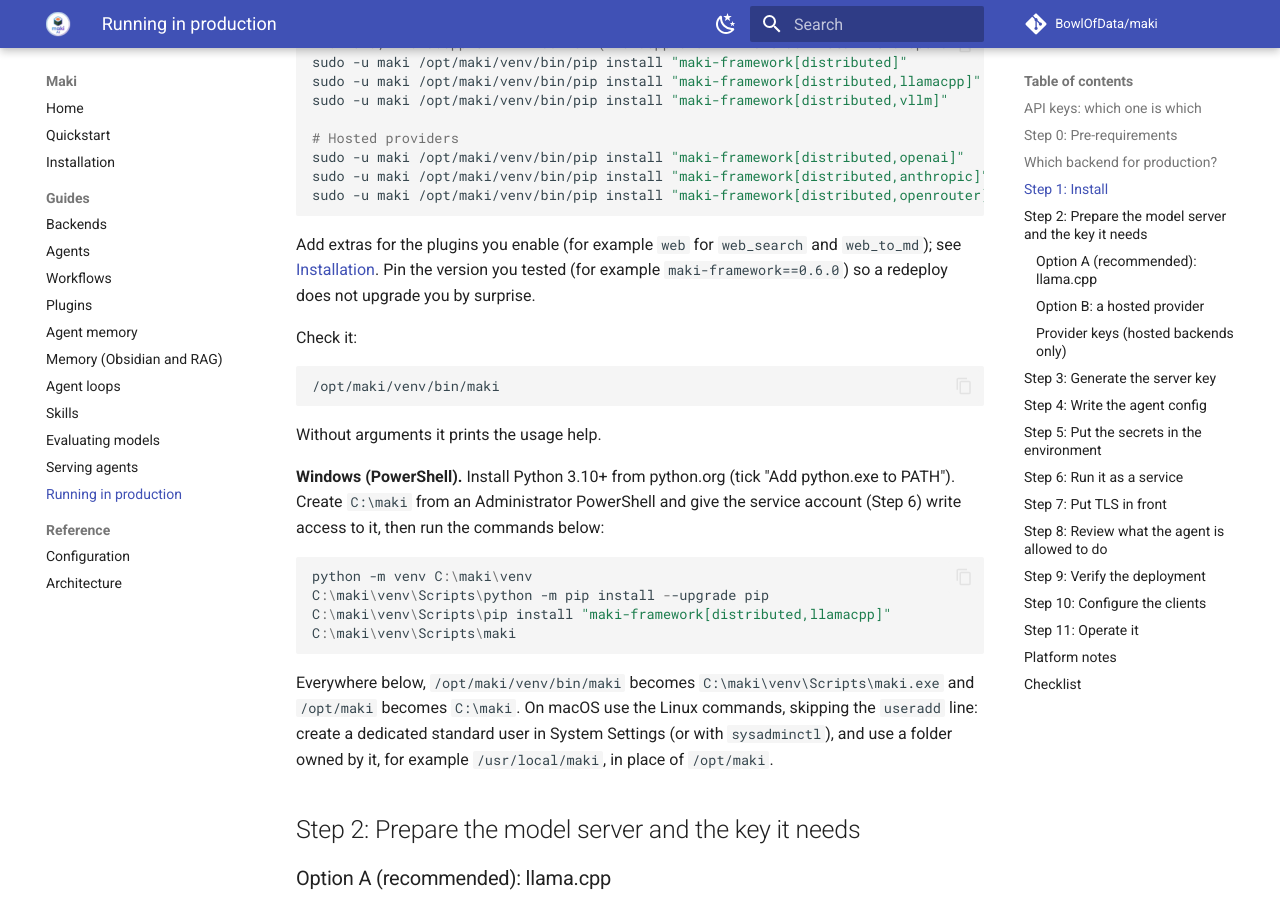
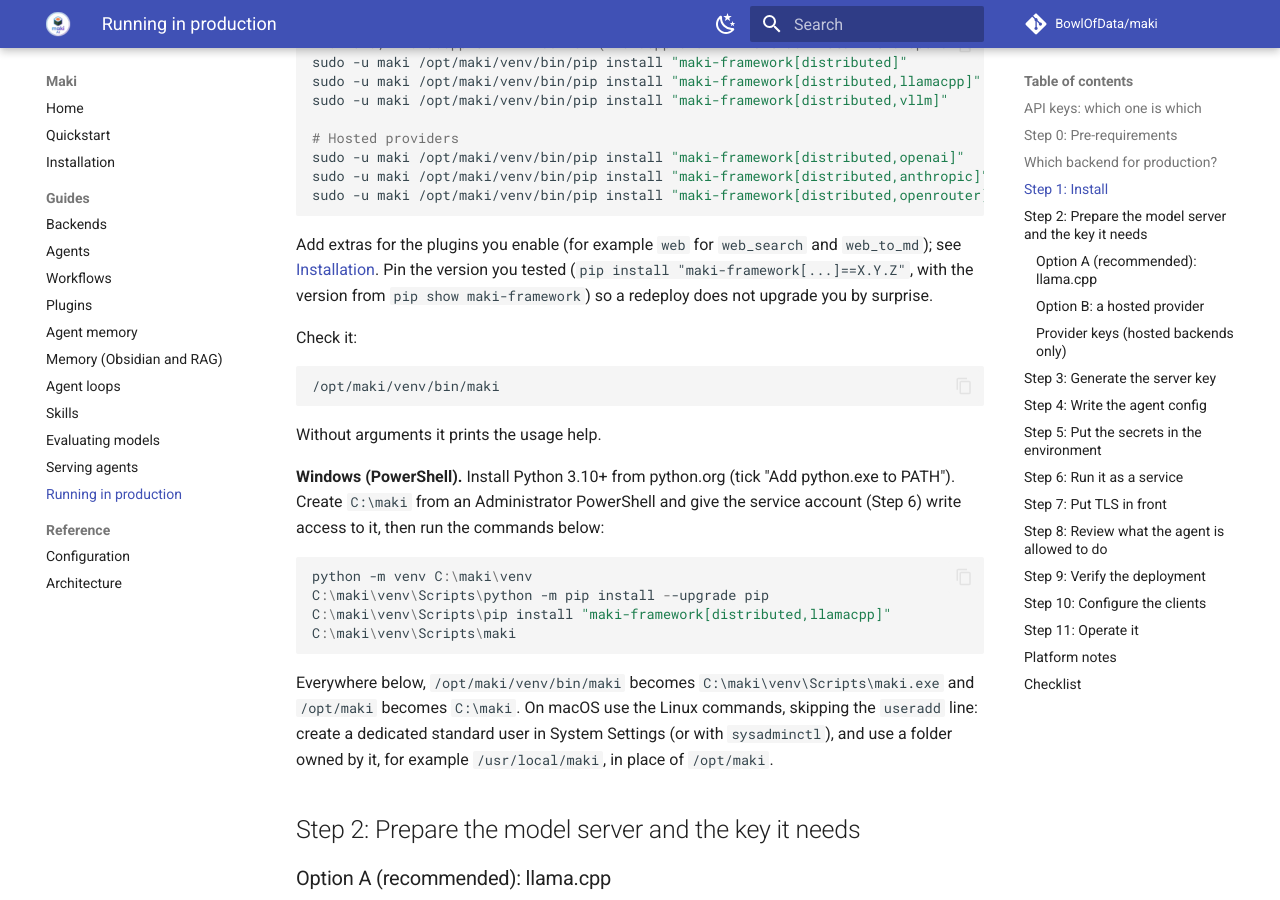
Before and after one commit to BowlOfData/maki, an MkDocs documentation site: the page built from docs/user/production.md, in a window 1280 px wide and 900 px high, scrolled down 3474 px. Built offline with MkDocs 1.6.1 and Material for MkDocs 9.7.7, drawn with Linux system fonts in a browser that asks for light colours; comment, search, counter and statistics services are not loaded.

Commit message:
Docs: make the README and production guide version-agnostic
Co-Authored-By: Claude Sonnet 5.5 <noreply@anthropic.com>

````diff
--- a/docs/user/production.md
+++ b/docs/user/production.md
@@ -84,7 +84,7 @@ sudo -u maki /opt/maki/venv/bin/pip install "maki-framework[distributed,anthropi
 sudo -u maki /opt/maki/venv/bin/pip install "maki-framework[distributed,openrouter]"
 ```
 
-Add extras for the plugins you enable (for example `web` for `web_search` and `web_to_md`); see [Installation](installation.md#extras). Pin the version you tested (for example `maki-framework==0.6.0`) so a redeploy does not upgrade you by surprise.
+Add extras for the plugins you enable (for example `web` for `web_search` and `web_to_md`); see [Installation](installation.md#extras). Pin the version you tested (`pip install "maki-framework[...]==X.Y.Z"`, with the version from `pip show maki-framework`) so a redeploy does not upgrade you by surprise.
 
 Check it:
 
````
Also changed, not shown: README.md (+1 -1 lines).
